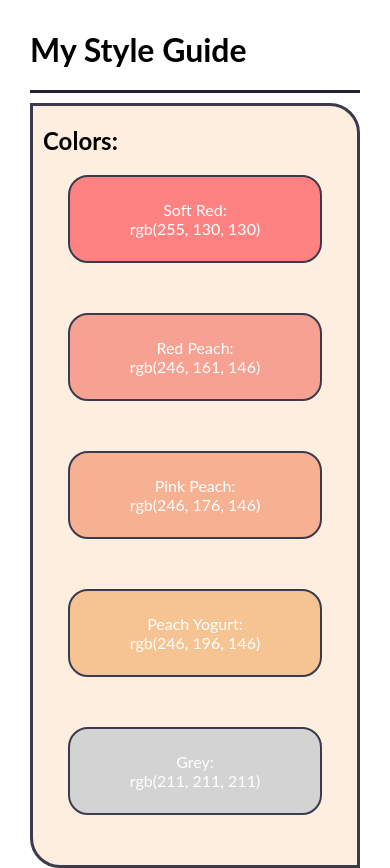
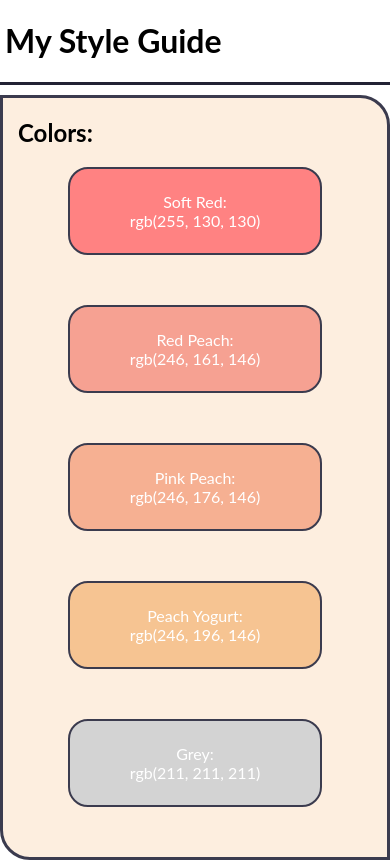
Before and after one commit to ezequiel-gutierrez/Codecademy-Repo, a plain HTML site: page Website Design System Challenge/index.html in a window 390 px wide. Shown: the top 868 px of the page. Drawn offline with Linux system fonts and the light colour scheme; a web font is replaced by a local one.

Commit message:
Update v6.5.2
Fixed a small issue with the section sizing

```diff
--- a/Website Design System Challenge/resources/styles/mainPage.css
+++ b/Website Design System Challenge/resources/styles/mainPage.css
@@ -19,8 +19,17 @@ section {
 
 
 @media screen and (max-width: 400px) {
+
+    body {
+        margin: 0px;
+    }
+
+    header {
+        padding-left: 5px;
+    }
+
     section {
-        min-width: 300px;
-        padding: 0 10px
+        min-width: 280px;
+        padding: 0 15px
     }
 }
```
